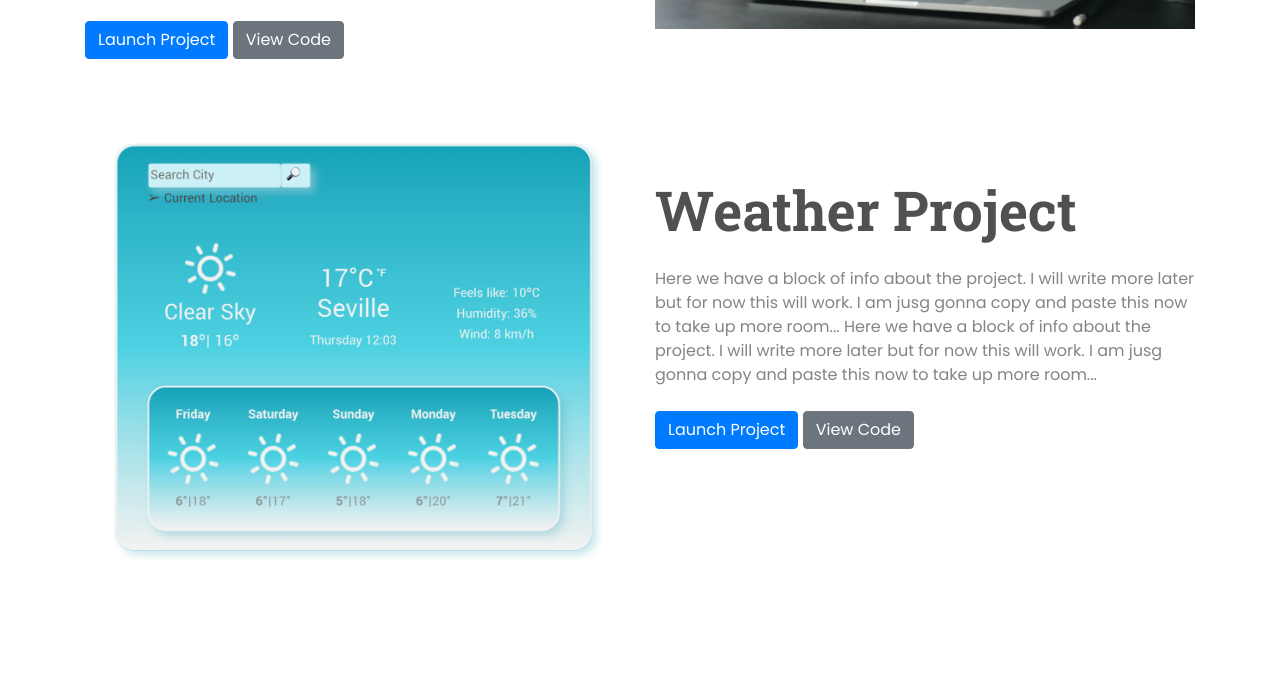
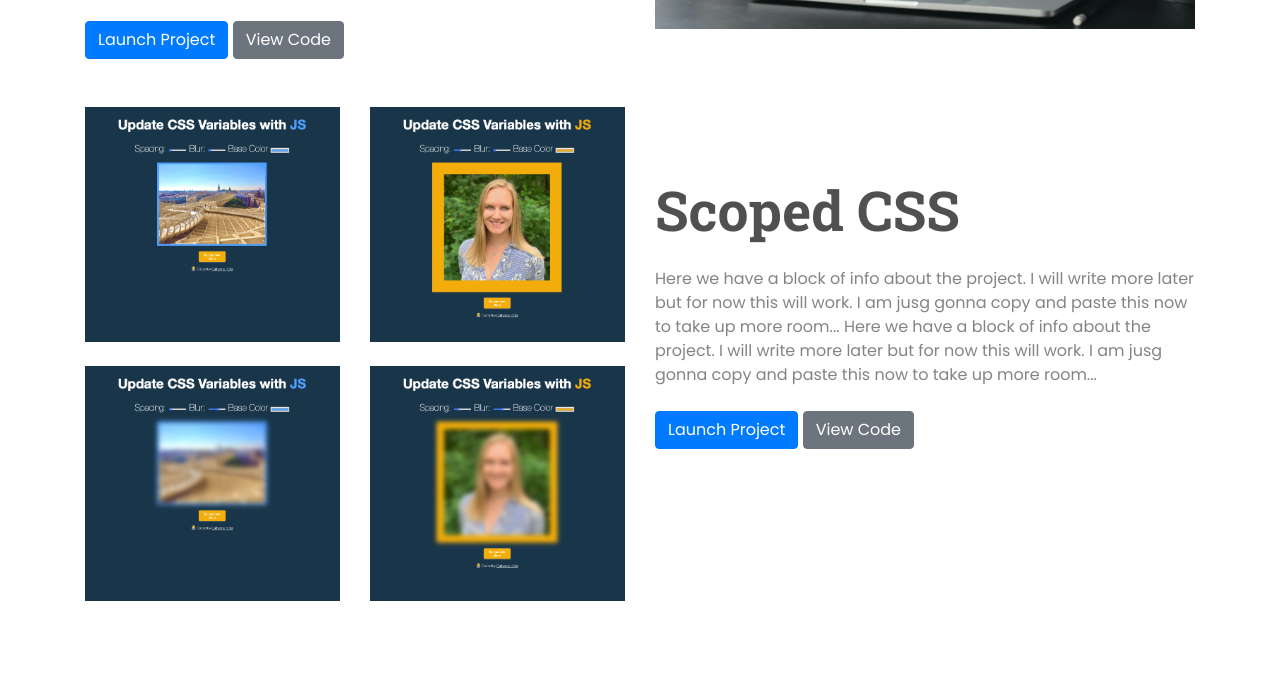
Before and after one commit to CathKolar/portfolio, a plain HTML site: page index.html in a window 1280 px wide. Shown: the part 1569-2267 px from the top of the page. Drawn offline with nearby package versions, Linux system fonts and the light colour scheme.

Commit message:
add pics and links for last listed project on homepage

```diff
--- a/index.html
+++ b/index.html
@@ -104,11 +104,17 @@
     </div>
     <div class="row">
         <div class="col d-none d-lg-block">
-            <img class="img-fluid" src="/images/WeatherApp.png" alt="Weather App">
+            <div class="row">
+                <div class="col-6 mb-4"><img class="img-fluid" src="images/cssVariable1.png" alt="CSS Variable Project"></div>
+                <div class="col-6 mb-4"><img class="img-fluid" src="/images/cssVariable2.png" alt="CSS Variable Project"></div>
+                <div class="col-6"><img class="img-fluid" src="/images/cssVariableBlur1.png" alt="CSS Variable Project"></div>
+                <div class="col-6"><img class="img-fluid" src="/images/cssVariableBlur2.png" alt="CSS Variable Project"></div>
+            </div>
+
         </div>
         <div class="col">
             <div class="project-description">
-                <h2 class="mb-4">Weather Project</h2>
+                <h2 class="mb-4">Scoped CSS</h2>
                 <p class="mb-4">Here we have a block of info about the project.
                     I will write more later but for now this will work.
                     I am jusg gonna copy and paste this now to take up more room...
@@ -116,8 +122,8 @@
                     I will write more later but for now this will work.
                     I am jusg gonna copy and paste this now to take up more room...
                 </p>
-                <a class="btn btn-primary" href="#" title="Launch Project" target="blank">Launch Project</a>
-                <a class="btn btn-secondary" href="#" title="View Code" target="blank">View Code</a>
+                <a class="btn btn-primary" href="https://gallant-lewin-7f336b.netlify.app/" title="Launch Project" target="blank">Launch Project</a>
+                <a class="btn btn-secondary" href="https://github.com/CathKolar/scoped-css-variables" title="View Code" target="blank">View Code</a>
             </div>
         </div>
     </div>
```
Also changed, not shown: images/cssVariable1.png (added), images/cssVariable2.png (added), images/cssVariableBlur1.png (added), images/cssVariableBlur2.png (added).
